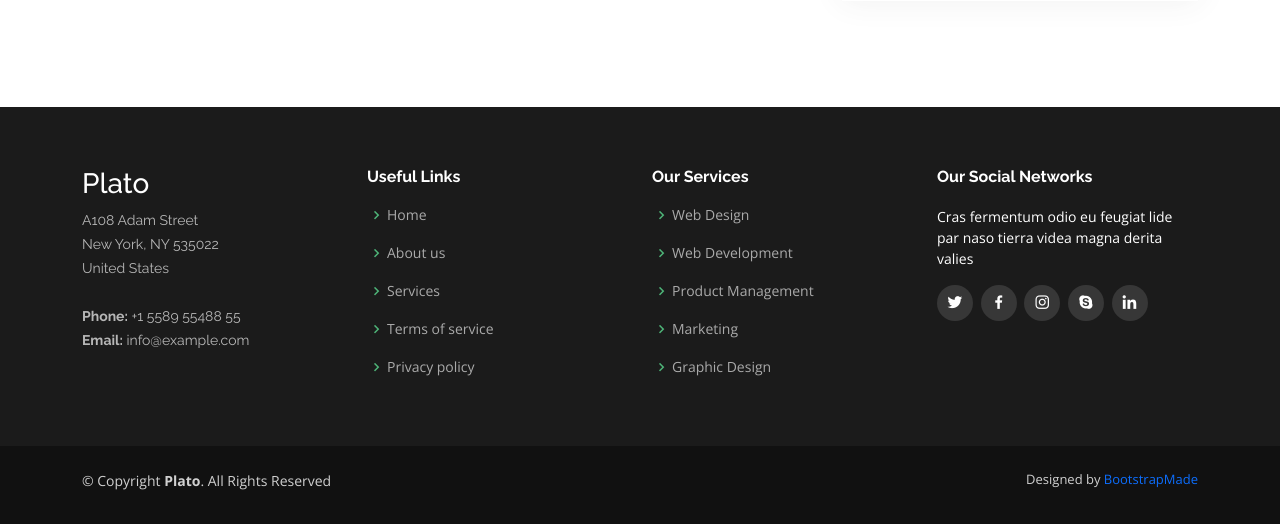
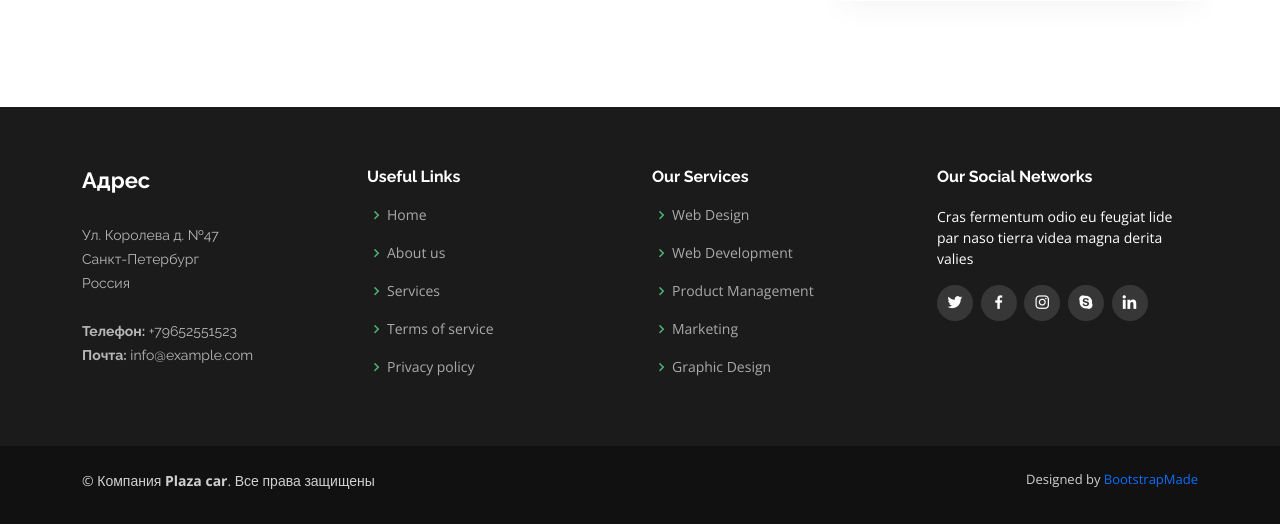
Before and after one commit to BORZ070/djangocar, a Django app: page /car/1 in a window 1280 px wide. Shown: the part 945-1469 px from the top of the page. Run offline with Django 4.2, Linux system fonts and the light colour scheme; data comes from the database, SQL or seed files in the repository; some libraries are stand-ins or nearby versions.

Commit message:
miniupdate 2

```diff
--- a/static/css/style.css
+++ b/static/css/style.css
@@ -343,7 +343,7 @@ h6 {
 #hero {
   width: 100%;
   height: 80vh;
-  background: url("../img/banner.jpg") top center;
+  background: url("../img/mainbanner.jpg") top center;
   background-size: cover;
   position: relative;
   border-bottom: 1px solid #222;
--- a/templates/base_new.html
+++ b/templates/base_new.html
@@ -147,13 +147,13 @@
           <div class="row">
 
             <div class="col-lg-3 col-md-6 footer-contact">
-              <h3>Plato</h3>
+              <h4>Адрес</h4>
               <p>
-                A108 Adam Street <br>
-                New York, NY 535022<br>
-                United States <br><br>
-                <strong>Phone:</strong> +1 5589 55488 55<br>
-                <strong>Email:</strong> info@example.com<br>
+                Ул. Королева д. №47 <br>
+                Санкт-Петербург<br>
+                Россия <br><br>
+                <strong>Телефон:</strong> +79652551523<br>
+                <strong>Почта:</strong> info@example.com<br>
               </p>
             </div>
 
@@ -197,7 +197,7 @@
 
       <div class="container py-4">
         <div class="copyright">
-          &copy; Copyright <strong><span>Plato</span></strong>. All Rights Reserved
+          &copy; Компания <strong><span>Plaza car</span></strong>. Все права защищены
         </div>
         <div class="credits">
           <!-- All the links in the footer should remain intact. -->
```
Also changed, not shown: static/img/mainbanner.jpg (added).
